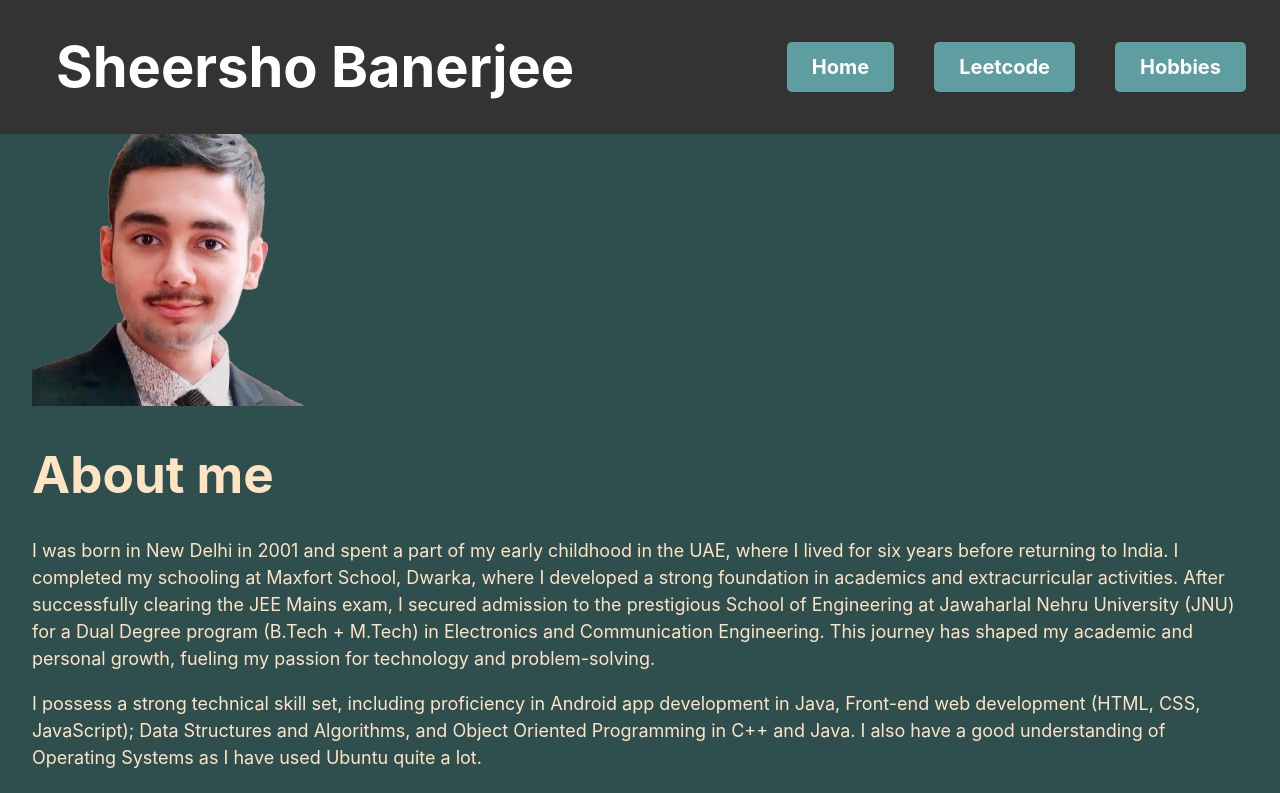
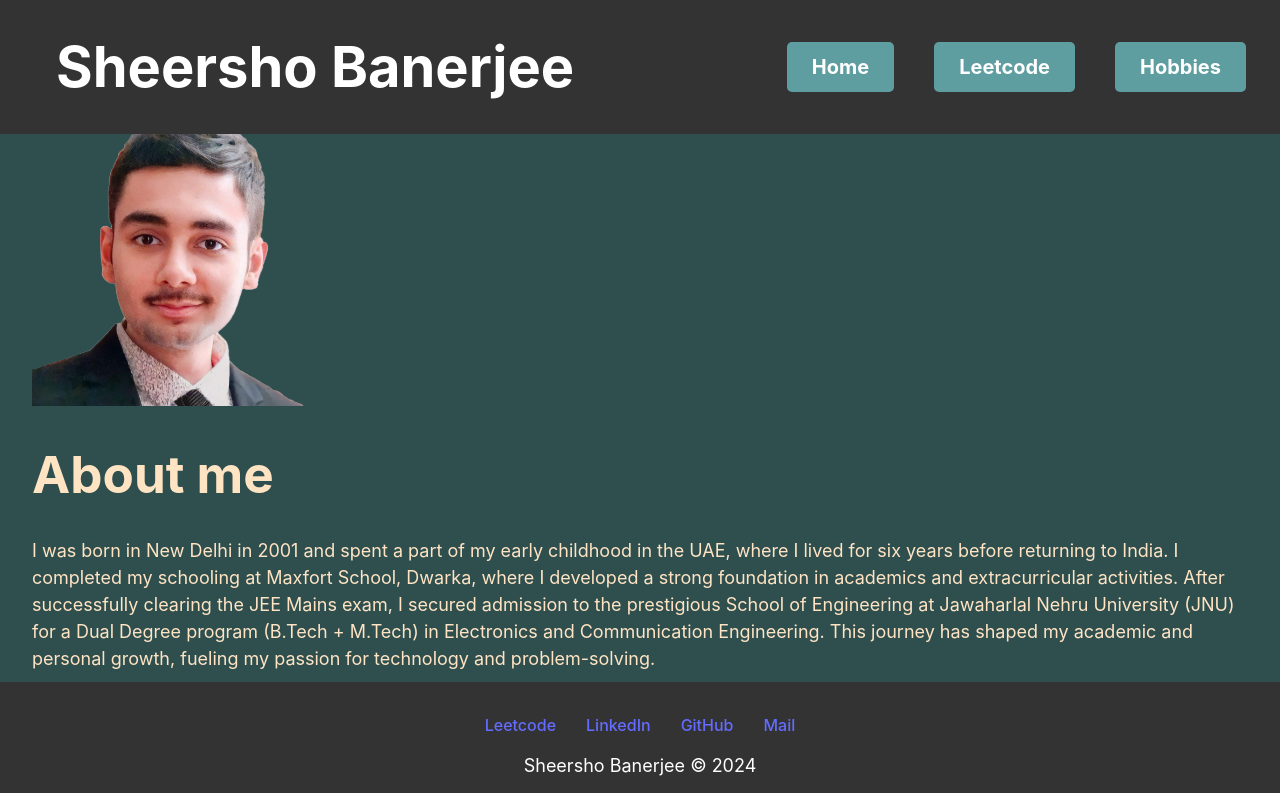
Before and after one commit to sheershob/Portfolio-Website, a React (Vite) app: page / in a window 1280 px wide. Shown: the top 793 px of the page. Built offline with nearby package versions, Linux system fonts and the light colour scheme.

Commit message:
Updated footer design

```diff
--- a/src/Footer.css
+++ b/src/Footer.css
@@ -3,6 +3,10 @@
     color: white;
     padding: 1rem 0;
     text-align: center;
+    position: fixed;
+    left: 0;
+    bottom: 0;
+    width: 100%;
     min-width: 100%;
   }
 
```
